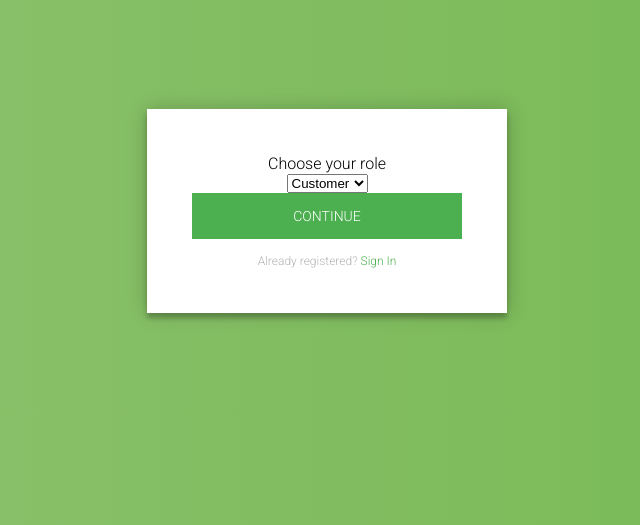
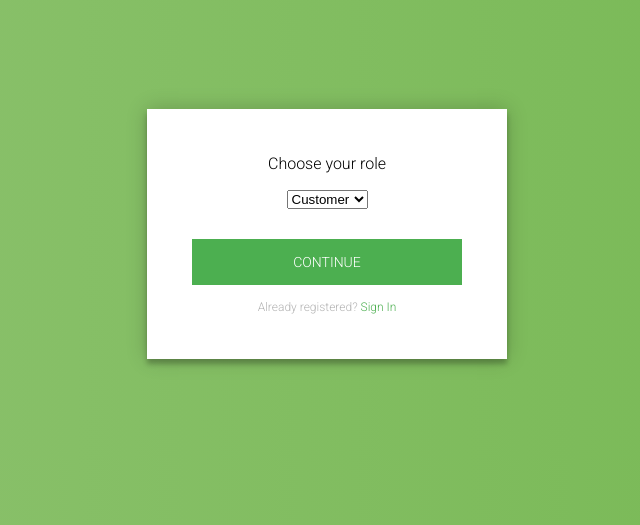
Before and after one commit to ArtAtApp/WebProject, a Django app: page /accounts/rolechoice in a window 1280 px wide. Shown: the top 525 px of the page, without its empty margins (313-953 px from the left). Run offline with Django 3.2, Linux system fonts and the light colour scheme.

Commit message:
Register styles

```diff
--- a/docker-compose.yml
+++ b/docker-compose.yml
@@ -18,6 +18,6 @@ services:
     volumes:
       - .:/workspace/
     ports:
-      - "8001:80"
+      - "8000:80"
     depends_on:
       - web
--- a/static/css/style.css
+++ b/static/css/style.css
@@ -55,6 +55,19 @@
 .form .register-form {
   display: none;
 }
+
+#formText{
+  width: 100%;
+  height: 35px;
+  /*float: left;*/
+}
+
+.dropdownMenu{
+  width: 100%;
+  height: 50px;
+  /*float: left;*/
+}
+
 .container {
   position: relative;
   z-index: 1;
--- a/templates/rolechoice.html
+++ b/templates/rolechoice.html
@@ -11,15 +11,19 @@
   <div class="login-page">
     <div class="form">
       <form class="login-form" action="/accounts/rolechoice" method="POST"> {% csrf_token %}
+        <div id="formText">
           <label class="w3-left w3-text-gray w3-margin-bottom" for="user"><i class="fa fa-user"></i> Choose your role</label>
-        <br>
+        </div>
+        <div class="dropdownMenu">
           <select id="role" name="role" required>
           <option value="Customer" selected="Customer">Customer</option>
           <option value="Artist">Artist</option>
           <option value="Organizer">Organizer</option>
           </select>
-        <br>
+        </div>
+        <div class="button">
           <button type="submit">Continue</button>
+        </div>
         <p class="message">Already registered? <a href="/accounts/login">Sign In</a></p>
       </form>
     </div>
```
Also changed, not shown: db.sqlite3, 10 other files. Lines whose indentation alone changed are shown as unchanged.
